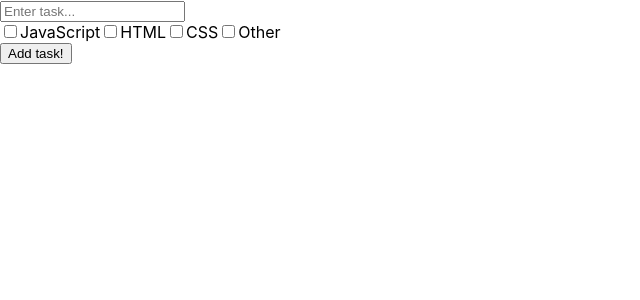
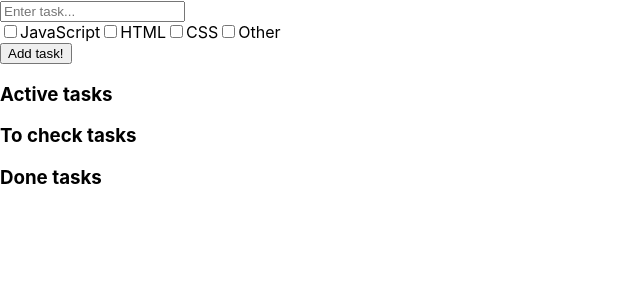
Before and after one commit to BartoszBielecki-PL/to-do-list, a React (Create React App) app: page / in a window 1280 px wide. Shown: the top 300 px of the page, without its empty margins (0-640 px from the left). Built offline with nearby package versions, Linux system fonts and the light colour scheme.

Commit message:
complete TaskList and Task, improve AddTask

```diff
--- a/src/components/AddTask.js
+++ b/src/components/AddTask.js
@@ -54,10 +54,10 @@ class AddTask extends Component {
     }
   };
 
-  handleClick = (props) => {
+  handleClick = () => {
     const { text, typeOfTask } = this.state;
     if (text.length >= 2 && typeOfTask) {
-      const add = props.add(text, typeOfTask);
+      const add = this.props.add(text, typeOfTask);
       if (add) {
         this.setState({
           text: "",
@@ -67,11 +67,11 @@ class AddTask extends Component {
           other: false,
           typeOfTask: "",
         });
-      } else {
-        alert(
-          "Fulfill all necessary informations (task description and type of task)"
-        );
       }
+    } else {
+      alert(
+        "Fulfill all necessary informations (task description and type of task)"
+      );
     }
   };
 
@@ -82,7 +82,7 @@ class AddTask extends Component {
         <input
           type="text"
           placeholder="Enter task..."
-          onChange={this.handleCheckboxChange}
+          onChange={this.handleInputChange}
           value={text}
         />
         <div className="checkboxes">
--- a/src/components/App.js
+++ b/src/components/App.js
@@ -1,41 +1,99 @@
 import React, { Component } from "react";
 import "./App.css";
 import AddTask from "./AddTask";
+import TasksList from "./TasksList";
 
 class App extends Component {
   counter = 0;
   state = {
-    id: 0,
-    text: "",
-    isActive: false,
-    isReadyToCheck: false,
-    isDone: false,
-    taskType: "",
     tasks: [],
   };
 
-  addTask = (text, taskType) => {
+  addNewTask = (text, taskType) => {
     const task = {
       id: this.counter,
-      text,
-      taskType,
+      text: text,
+      taskType: taskType,
       isActive: true,
       isReadyToCheck: false,
       isDone: false,
     };
+
+    let tasks = [...this.state.tasks];
+    tasks.push(task);
+
+    this.setState({
+      tasks,
+    });
     this.counter++;
+    return true;
+  };
 
-    const tasks = [...this.state.tasks];
-    tasks.push(task);
+  changeStatusToCheck = (id) => {
+    let tasks = [...this.state.tasks];
+    tasks.forEach((task) => {
+      if (task.id === id) {
+        task.isActive = false;
+        task.isReadyToCheck = true;
+      }
+    });
+
+    this.setState({
+      tasks,
+    });
+  };
+
+  repeatTask = (id) => {
+    let tasks = [...this.state.tasks];
+    tasks.forEach((task) => {
+      if (task.id === id) {
+        task.isActive = true;
+        task.isReadyToCheck = false;
+      }
+    });
+
+    this.setState({
+      tasks,
+    });
+  };
+
+  completeFullyTask = (id) => {
+    let tasks = [...this.state.tasks];
+    tasks.forEach((task) => {
+      if (task.id === id) {
+        task.isReadyToCheck = false;
+        task.isDone = true;
+      }
+    });
+
+    this.setState({
+      tasks,
+    });
+  };
+
+  deleteTask = (id) => {
+    let tasks = [...this.state.tasks];
+    const index = tasks.findIndex((task) => task.id === id);
+
+    tasks.splice(index, 1);
+
     this.setState({
       tasks,
     });
   };
 
   render() {
+    const { tasks } = this.state;
     return (
       <div>
-        <AddTask add={this.addTask} />
+        <AddTask add={this.addNewTask} />
+        <TasksList
+          tasks={tasks}
+          delete={this.deleteTask}
+          changeStatusToCheck={this.changeStatusToCheck}
+          repeatTask={this.repeatTask}
+          completeFullyTask={this.completeFullyTask}
+        />
       </div>
     );
   }
--- /dev/null
+++ b/src/components/Task.js
@@ -0,0 +1,61 @@
+import React from "react";
+
+const Task = (props) => {
+  const { text, isActive, isDone, isReadyToCheck, taskType, id } = props.task;
+
+  if (isActive) {
+    return (
+      <div key={id}>
+        <p>
+          [{taskType.toUpperCase()}] {text}
+          <button
+            className="approveButton"
+            onClick={() => props.changeStatusToCheck(id)}
+          >
+            Done!
+          </button>
+          <button className="deleteButton" onClick={() => props.delete(id)}>
+            Delete!
+          </button>
+        </p>
+      </div>
+    );
+  }
+
+  if (isReadyToCheck) {
+    return (
+      <div key={id}>
+        <p>
+          [{taskType.toUpperCase()}] {text}
+          <button
+            className="approveButton"
+            onClick={() => props.completeFullyTask(id)}
+          >
+            Done!
+          </button>
+          <button className="repeat" onClick={() => props.repeatTask(id)}>
+            Repeat!
+          </button>
+          <button className="deleteButton" onClick={() => props.delete(id)}>
+            Delete!
+          </button>
+        </p>
+      </div>
+    );
+  }
+
+  if (isDone) {
+    return (
+      <div key={id}>
+        <p>
+          [{taskType.toUpperCase()}] {text}
+          <button className="deleteButton" onClick={() => props.delete(id)}>
+            Delete!
+          </button>
+        </p>
+      </div>
+    );
+  }
+};
+
+export default Task;
--- a/src/components/TaskList.js
+++ /dev/null
@@ -1,5 +0,0 @@
-const TaskList = () => {
-    return ();
-}
-
-export default TaskList;
--- /dev/null
+++ b/src/components/TasksList.js
@@ -0,0 +1,44 @@
+import React from "react";
+import Task from "./Task";
+
+const TasksList = (props) => {
+  const activeTasks = props.tasks.filter((task) => task.isActive);
+  const toCheckTasks = props.tasks.filter((task) => task.isReadyToCheck);
+  const doneTasks = props.tasks.filter((task) => task.isDone);
+
+  const activeTasksList = activeTasks.map((task) => (
+    <Task
+      id={task.id}
+      task={task}
+      delete={props.delete}
+      changeStatusToCheck={props.changeStatusToCheck}
+    />
+  ));
+
+  const toCheckTasksList = toCheckTasks.map((task) => (
+    <Task
+      id={task.id}
+      task={task}
+      delete={props.delete}
+      repeatTask={props.repeatTask}
+      completeFullyTask={props.completeFullyTask}
+    />
+  ));
+
+  const doneTasksList = doneTasks.map((task) => (
+    <Task id={task.id} task={task} delete={props.delete} />
+  ));
+
+  return (
+    <div className="wrap">
+      <h3> Active tasks </h3>
+      {activeTasksList}
+      <h3> To check tasks </h3>
+      {toCheckTasksList}
+      <h3> Done tasks </h3>
+      {doneTasksList}
+    </div>
+  );
+};
+
+export default TasksList;
```
